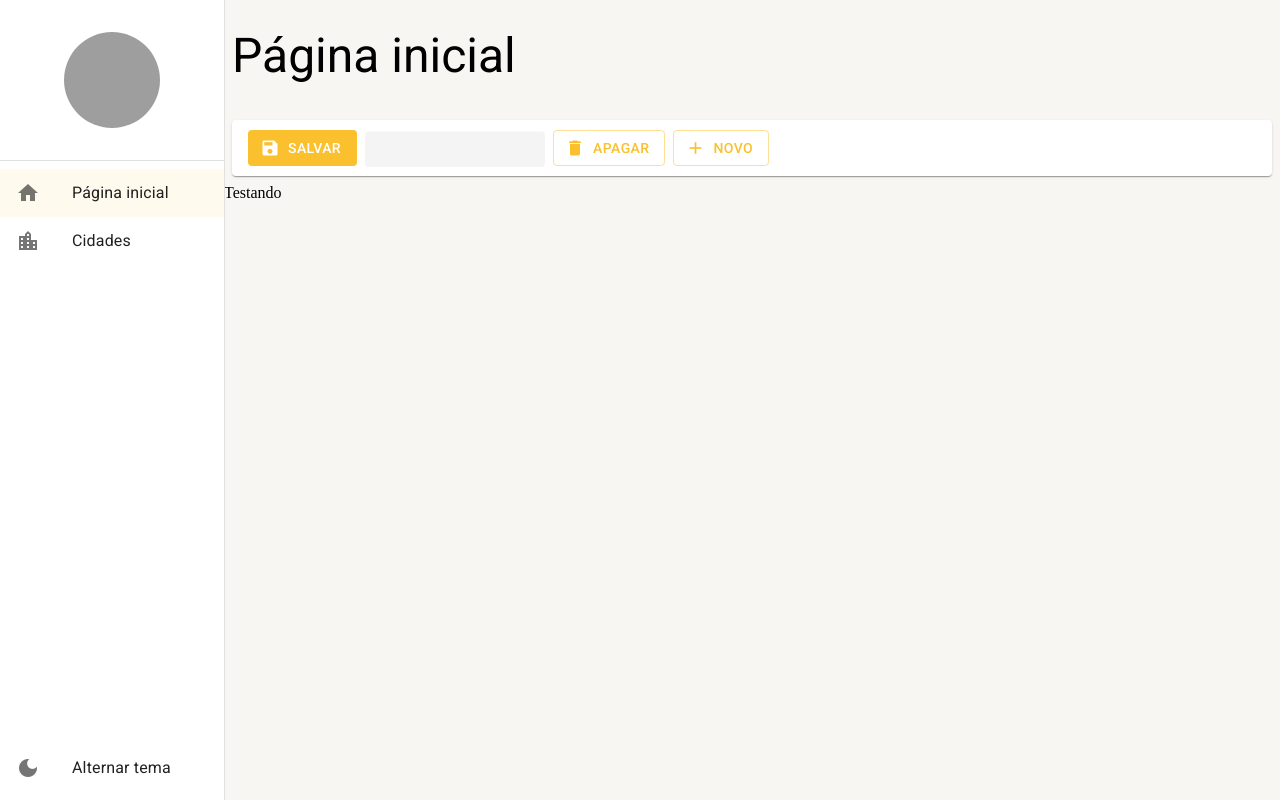
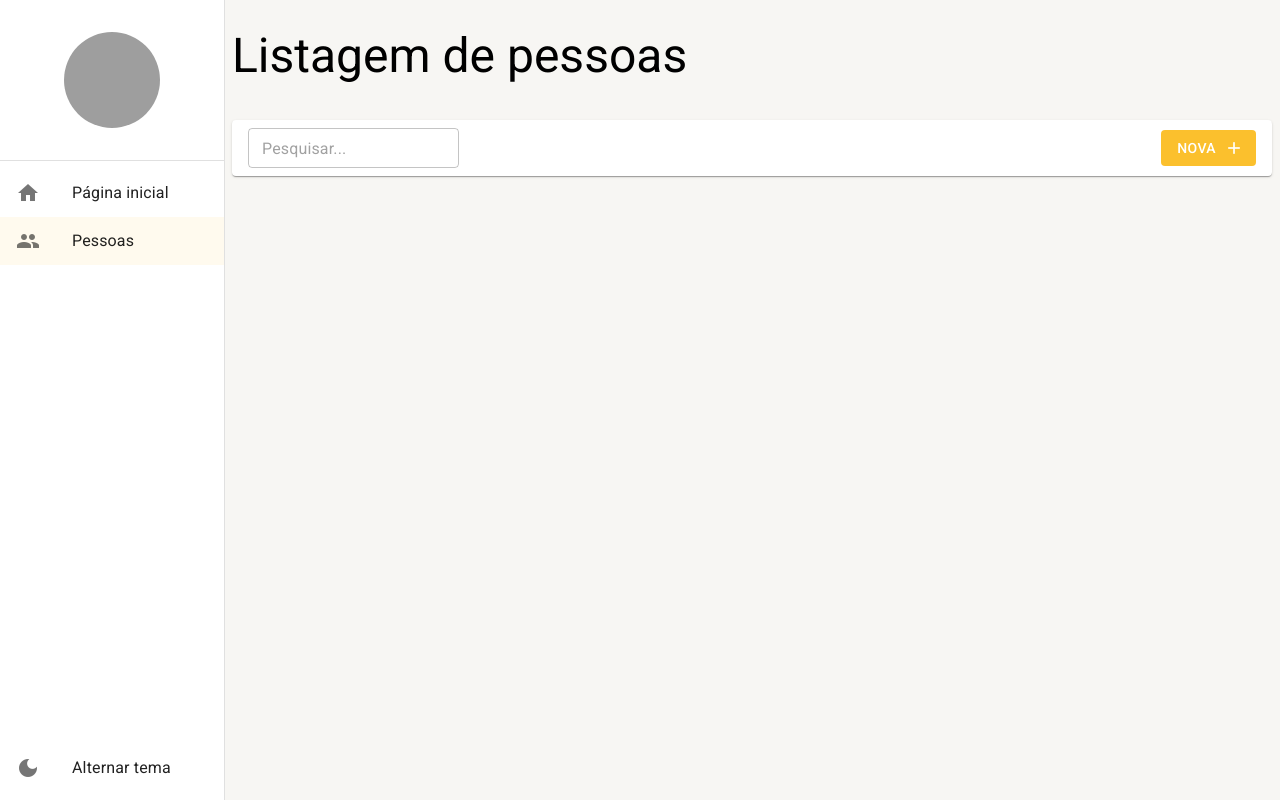
Before and after one commit to cnascimento/curso-react-mui-typescript, a React (Create React App) app: page /pessoas in a window 1280 px wide. Before the commit this address led to /pagina-inicial. Built offline with nearby package versions, Linux system fonts and the light colour scheme; data requests are answered from the project's data file; grey boxes are pictures that could not be loaded.

Commit message:
#25 - Consultando o backend e montando listagem no React

```diff
--- a/mock/database.json
+++ b/mock/database.json
@@ -2,8 +2,9 @@
   "pessoas": [
     {
       "id": 1,
-      "nome": "Juca",
-      "sobrenome": "Silva"
+      "cidadeId": 1,
+      "email": "juca@gmail.com",
+      "nomeCompleto": "Juca Silva"
     }
   ]
 }
--- a/src/pages/index.ts
+++ b/src/pages/index.ts
@@ -1,2 +1,2 @@
 export * from './dashboard/Dashboard';
-export * from './cidades/ListagemDeCidade';
+export * from './pessoas/ListagemDePessoas';
--- a/src/pages/cidades/ListagemDeCidade.tsx
+++ b/src/pages/pessoas/ListagemDePessoas.tsx
@@ -1,18 +1,31 @@
-import { useMemo } from 'react';
+import { useEffect, useMemo } from 'react';
 import { useSearchParams } from 'react-router-dom';
 import { FerramentasDaListagem } from '../../shared/components';
 import { LayoutBaseDePagina } from '../../shared/layouts';
+import { PessoasService } from '../../shared/services/api/pessoas/PessoasService';
 
-export const ListagemDeCidade: React.FC = () => {
+export const ListagemDePessoas: React.FC = () => {
   const [searchParams, setSearchParams] = useSearchParams();
 
   const busca = useMemo(() => {
     return searchParams.get('busca') || '';
   }, [searchParams]);
 
+  useEffect(() => {
+    PessoasService.getAll(1, busca)
+      .then((result) => {
+        if (result instanceof Error) {
+          alert(result.message);
+          return;
+        }
+
+        console.log(result);
+      });
+  }, [busca]);
+
   return (
     <LayoutBaseDePagina
-      titulo="Listagem de cidades"
+      titulo="Listagem de pessoas"
       barraDeFerramentas={
         <FerramentasDaListagem
           mostrarInputBusca
--- a/src/routes/index.tsx
+++ b/src/routes/index.tsx
@@ -1,6 +1,6 @@
 import { useEffect } from 'react';
 import { Routes, Route, Navigate } from 'react-router-dom';
-import { Dashboard, ListagemDeCidade } from '../pages';
+import { Dashboard, ListagemDePessoas } from '../pages';
 import { useDrawerContext } from '../shared/contexts';
 
 export const AppRoutes = () => {
@@ -14,9 +14,9 @@
         path: '/pagina-inicial'
       },
       {
-        label: 'Cidades',
-        icon: 'location_city',
-        path: '/cidades'
+        label: 'Pessoas',
+        icon: 'people',
+        path: '/pessoas'
       }
     ]);
   }, []);
@@ -25,7 +25,7 @@
     <Routes>
       <Route path="/pagina-inicial" element={<Dashboard />} />
 
-      <Route path="/cidades" element={<ListagemDeCidade />} />
+      <Route path="/pessoas" element={<ListagemDePessoas />} />
 
       <Route path="*" element={<Navigate to="/pagina-inicial" />} />
     </Routes>
```
